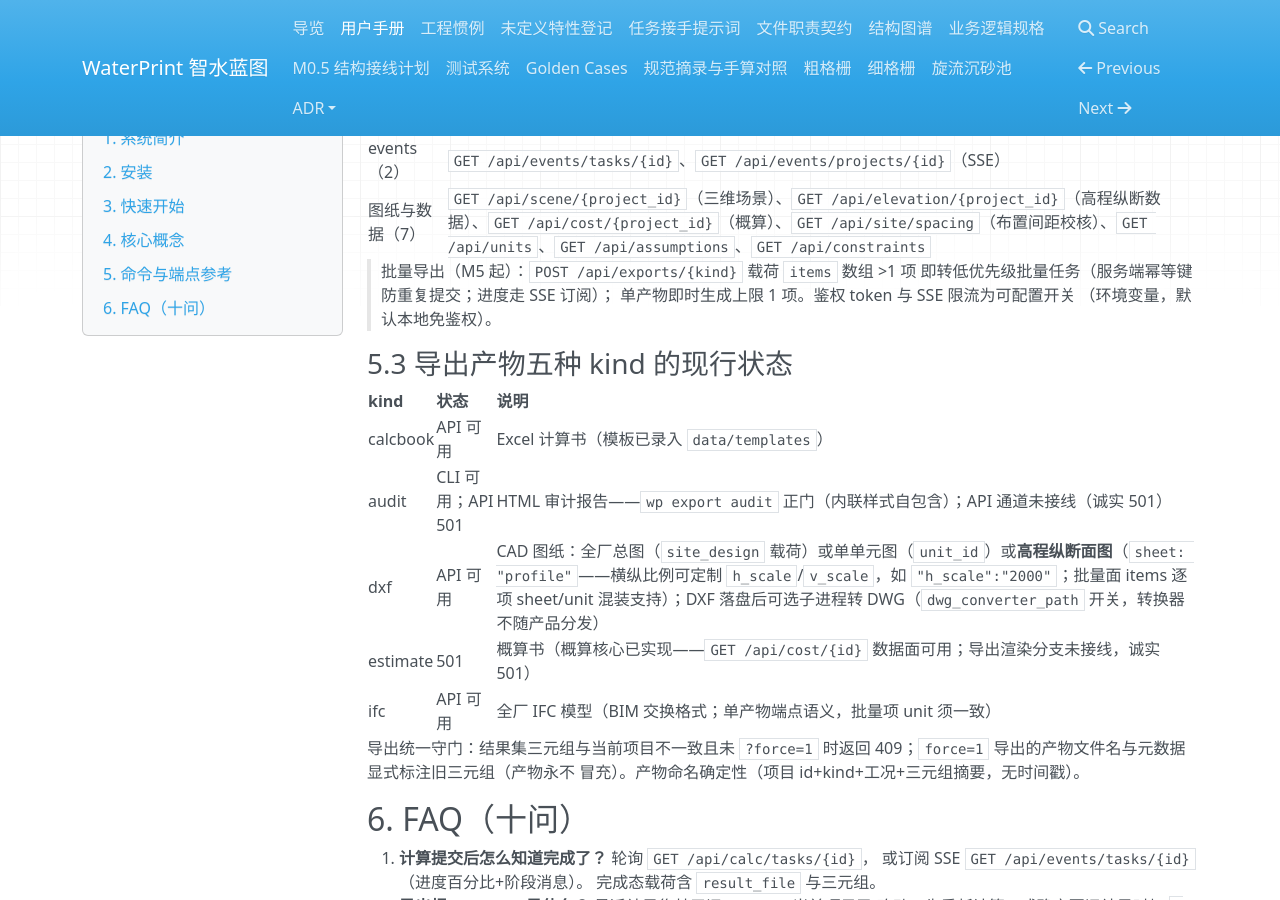
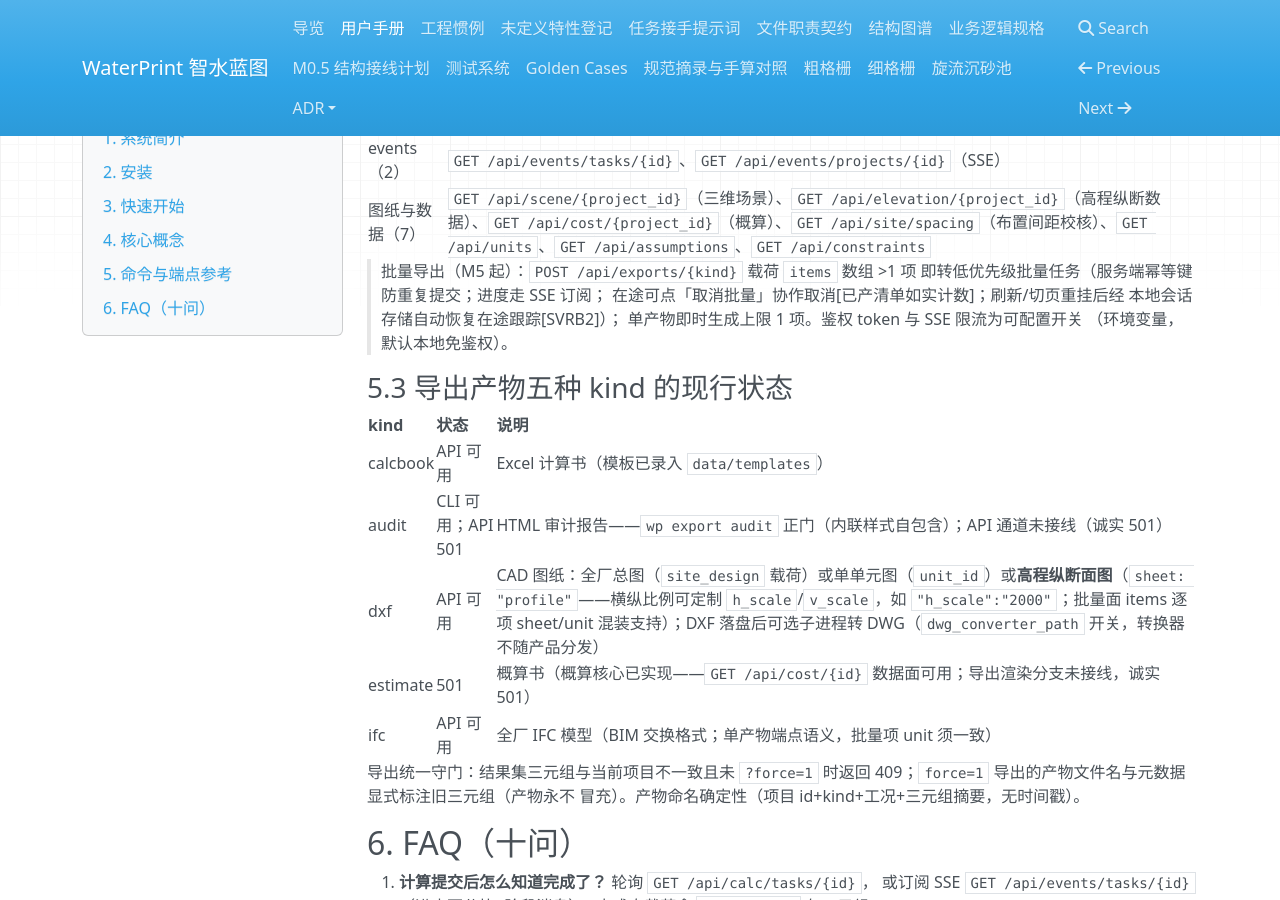
Before and after one commit to yyx20040712/waterprint, an MkDocs documentation site: the page built from docs/user-manual.md, in a window 1280 px wide and 900 px high, scrolled down 3337 px. Built offline with MkDocs 1.6.1, drawn with Linux system fonts in a browser that asks for light colours; nearby versions of some CDN libraries.

Commit message:
服务端批量任务面二期文档同步笔: README+user-manual 状态对齐（SVRB2 交付面——沿 fe60fc5 文档状态同步批先例,批内自同步免漂移）:README 交付清单「服务端批量导出任务面」扩（幂等键+SSE 进度+在途取消+页面重挂恢复,SVRB2）+剩余面四类→**三类**（服务端批量任务面二期功能缺口销账——明细对照表指向 handover 三·bis 沿承）;user-manual §批量导出注段补取消与恢复两句（在途可点「取消批量」协作取消[已产清单如实计数];刷新/切页重挂后经本地会话存储自动恢复在途跟踪）。零代码零测试面——闸 2 授权口径沿 §〇.3 批次②批内文档自同步（fe60fc5 先例）

```diff
--- a/docs/user-manual.md
+++ b/docs/user-manual.md
@@ -179,7 +179,9 @@ FAQ 第 2 问）。
 | 图纸与数据（7） | `GET /api/scene/{project_id}`（三维场景）、`GET /api/elevation/{project_id}`（高程纵断数据）、`GET /api/cost/{project_id}`（概算）、`GET /api/site/spacing`（布置间距校核）、`GET /api/units`、`GET /api/assumptions`、`GET /api/constraints` |
 
 > 批量导出（M5 起）：`POST /api/exports/{kind}` 载荷 `items` 数组 >1 项
-> 即转低优先级批量任务（服务端幂等键防重复提交；进度走 SSE 订阅）；
+> 即转低优先级批量任务（服务端幂等键防重复提交；进度走 SSE 订阅；
+> 在途可点「取消批量」协作取消[已产清单如实计数]；刷新/切页重挂后经
+> 本地会话存储自动恢复在途跟踪[SVRB2]）；
 > 单产物即时生成上限 1 项。鉴权 token 与 SSE 限流为可配置开关
 > （环境变量，默认本地免鉴权）。
 
```
Also changed, not shown: README.md (+6 -5 lines).
